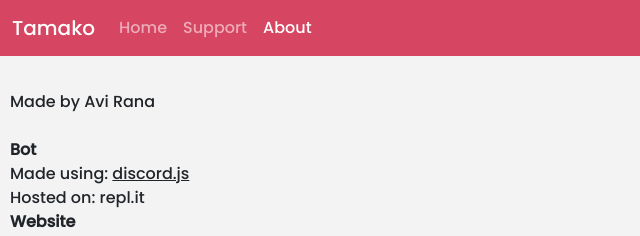
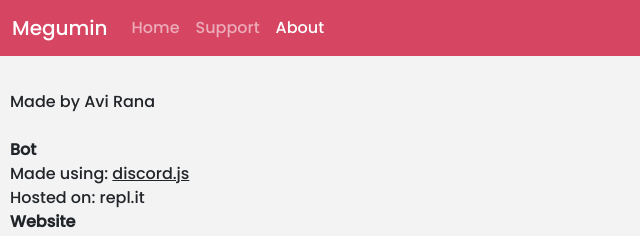
Before and after one commit to Avi-Rana-1718/Megumin, a plain HTML site: page about.html in a window 1280 px wide. Shown: the top 236 px of the page, 0-640 px from the left. Drawn offline with nearby package versions, Linux system fonts and the light colour scheme.

Commit message:
Update about.html

```diff
--- a/about.html
+++ b/about.html
@@ -1,6 +1,6 @@
 <html>
     <head>
-        <title>Tamako</title>
+        <title>Megumin</title>
 <link rel="icon"
          type="image/png"
          href="logo.png">
@@ -51,7 +51,7 @@ footer a:hover {
 <body>
 <nav class="navbar navbar-expand-lg navbar-dark">
   <div class="container-fluid">
-    <a id="brand" class="navbar-brand" href="index.html">Tamako</a>
+    <a id="brand" class="navbar-brand" href="index.html">Megumin</a>
     <button class="navbar-toggler" type="button" data-bs-toggle="collapse" data-bs-target="#navbarNav" aria-controls="navbarNav" aria-expanded="false" aria-label="Toggle navigation">
       <span class="navbar-toggler-icon"></span>
     </button>
```
